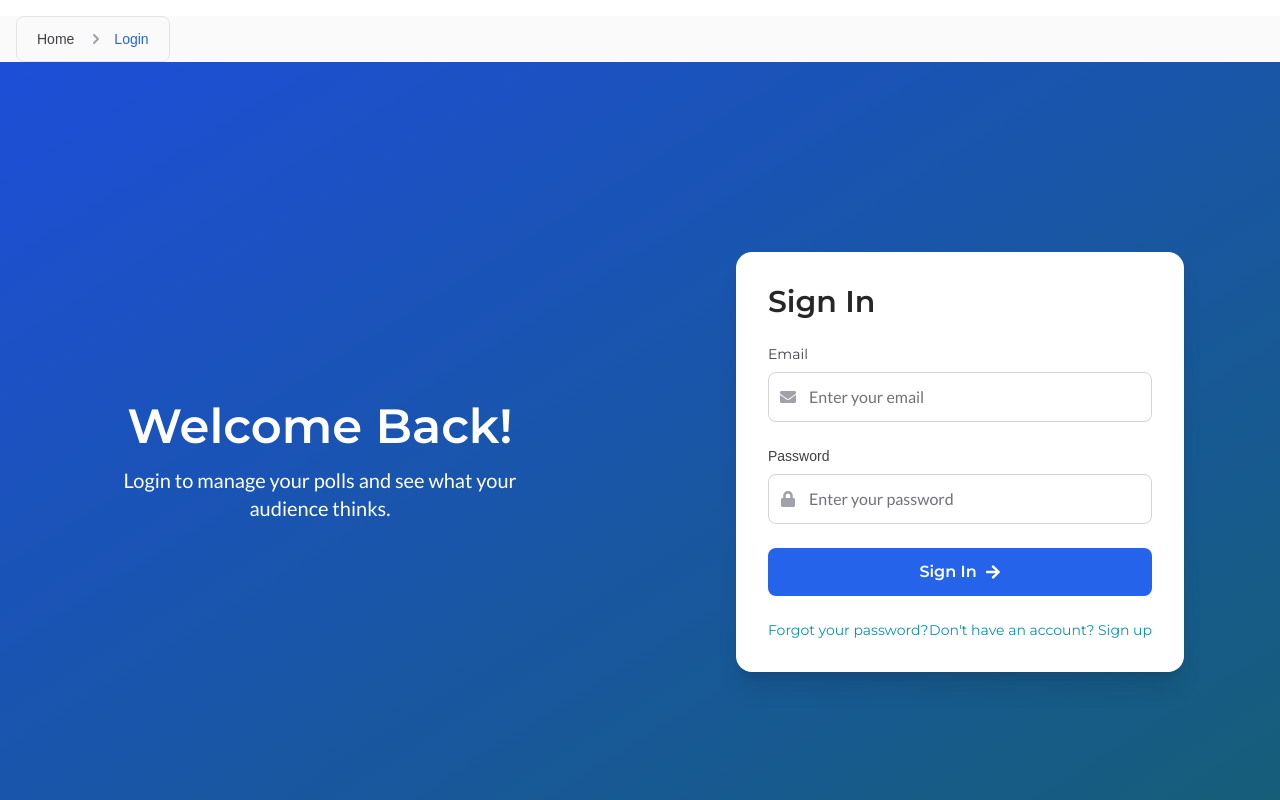
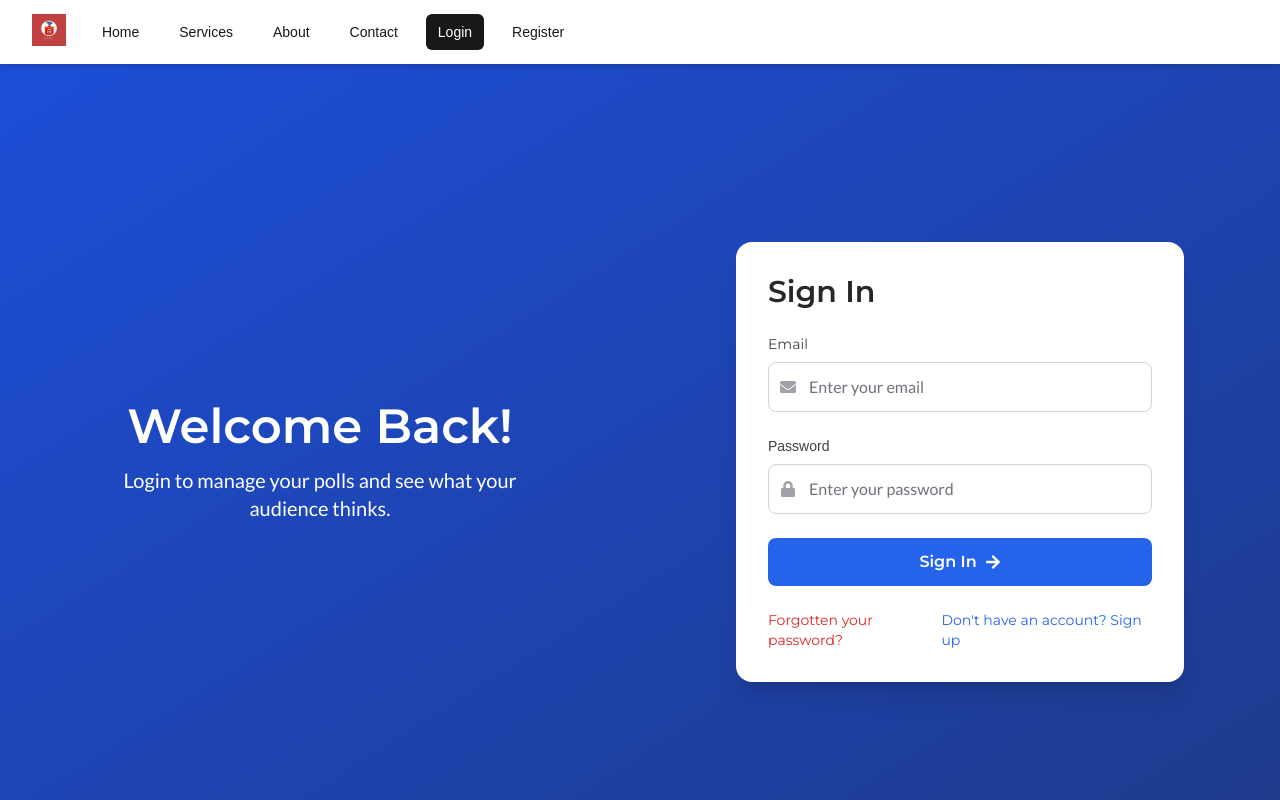
Before and after one commit to quarj0/pollproject, a React (Vite) app in the folder voting-system/: page /login in a window 1280 px wide. Shown: the top 800 px of the page. Built offline with nearby package versions, Linux system fonts and the light colour scheme.

Commit message:
added blue color

```diff
--- a/voting-system/src/App.jsx
+++ b/voting-system/src/App.jsx
@@ -40,6 +40,7 @@ import Breadcrumb from "./components/Breadcrumb";
 import EditPoll from "./components/EditPoll";
 import ContestantManagement from "./components/ContestantManagement";
 import VoteDemo from "./components/demo/VoteDemo";
+import LogoutNavbar from "./layouts/LogoutNavbar";
 
 const App = () => {
   const [authTokens, setAuthTokens] = useState(() => {
@@ -133,6 +134,9 @@ const App = () => {
               user={user}
             />
           )}
+          {!authTokens && <LogoutNavbar />}
+
+          {/* Main content */}
           <Breadcrumb />
           <div>
             <Routes>
--- a/voting-system/src/components/ContestantManagement.jsx
+++ b/voting-system/src/components/ContestantManagement.jsx
@@ -1,4 +1,4 @@
-import React, { useEffect, useState } from 'react';
+import { useEffect, useState } from 'react';
 import { useParams, useNavigate } from 'react-router-dom';
 import axiosInstance from '../apis/api';
 
--- a/voting-system/src/layouts/Login.jsx
+++ b/voting-system/src/layouts/Login.jsx
@@ -41,7 +41,7 @@ const LoginPage = ({ login }) => {
   };
 
   return (
-    <div className="flex flex-col md:flex-row min-h-screen bg-gradient-to-br from-primary-700 to-secondary-800">
+    <div className="flex flex-col md:flex-row min-h-screen bg-gradient-to-br from-primary-700 to-blue-900">
       {/* Left Section - Branding */}
       <motion.div
         initial={{ opacity: 0, x: -20 }}
@@ -49,11 +49,7 @@ const LoginPage = ({ login }) => {
         transition={{ duration: 0.5 }}
         className="w-full md:w-1/2 flex flex-col justify-center items-center p-8 text-white"
       >
-        {/* <img
-          src={votelap}
-          alt="VoteLab Logo"
-          className="w-32 h-32 md:w-48 md:h-48 object-contain mb-8"
-        /> */}
+
         <h1 className="text-4xl md:text-5xl font-bold mb-4 font-montserrat">Welcome Back!</h1>
         <p className="text-lg md:text-xl text-center max-w-md font-lato">
           Login to manage your polls and see what your audience thinks.
@@ -133,13 +129,13 @@ const LoginPage = ({ login }) => {
             <div className="flex flex-col sm:flex-row justify-between items-center mt-6 space-y-4 sm:space-y-0">
               <Link
                 to="/password/reset"
-                className="text-secondary-600 hover:text-secondary-700 text-sm font-medium transition-colors font-montserrat"
+                className="text-red-600 hover:text-red-700 text-sm font-medium transition-colors font-montserrat"
               >
-                Forgot your password?
+                Forgotten your password?
               </Link>
               <Link
                 to="/register"
-                className="text-secondary-600 hover:text-secondary-700 text-sm font-medium transition-colors font-montserrat"
+                className="text-blue-600 hover:text-blue-700 text-sm font-medium transition-colors font-montserrat"
               >
                 Don&apos;t have an account? Sign up
               </Link>
--- /dev/null
+++ b/voting-system/src/layouts/LogoutNavbar.jsx
@@ -0,0 +1,108 @@
+// Edit this Navbar for navigation after logout using tailwindcss for styling
+// the links are home, login, and register, about, services, and contact
+
+import { Disclosure } from "@headlessui/react";
+import { Bars3Icon, XMarkIcon } from "@heroicons/react/24/outline";
+import { Link, useLocation } from "react-router-dom";
+import logo from "../assets/castsure-logo.jpeg";
+
+export default function Navbar() {
+  const location = useLocation();
+
+  const navigation = [
+    {
+      name: "Home",
+      href: "/",
+      current: location.pathname === "/",
+    },
+    {
+      name: "Services",
+      href: "/services",
+      current: location.pathname === "/services",
+    },
+    {
+      name: "About",
+      href: "/about",
+      current: location.pathname === "/about",
+    },
+    {
+      name: "Contact",
+      href: "/contact",
+      current: location.pathname === "/contact",
+    },
+    {
+      name: "Login",
+      href: "/login",
+      current: location.pathname === "/login",
+    },
+    {
+      name: "Register",
+      href: "/register",
+      current: location.pathname === "/register",
+    },
+  ];
+
+  return (
+    <Disclosure
+      as="nav"
+      className="bg-white shadow-md fixed w-full z-10 top-0     "
+    >
+      {({ open }) => (
+        <>
+          <div className="max-w-7xl mx-auto px-2 sm:px-6 lg:px-8">
+            <div className="relative flex items-center justify-between h-16">
+              <div className="absolute inset-y-0 left-0 flex items-center sm:hidden">
+                {/* Mobile menu button*/}
+                <Disclosure.Button className="inline-flex items-center justify-center p-2 rounded-md text-gray-400 hover:text-white hover:bg-gray-700 focus:outline-none focus:ring-2 focus:ring-offset-2 focus:ring-offset-gray-800 focus:ring-white">
+                  <span className="sr-only">Open main menu</span>
+                  {open ? (
+                    <XMarkIcon className="block h-6 w-6" aria-hidden="true" />
+                  ) : (
+                    <Bars3Icon className="block h-6 w-6" aria-hidden="true" />
+                  )}
+                </Disclosure.Button>
+              </div>
+              <div className="flex-1 flex items-center justify-center sm:items-stretch sm:justify-start">
+                <div className="flex-shrink-0">
+                  <img className="h-8 w-auto" src={logo} alt="Castsure Logo" />
+                </div>
+                <div className="hidden sm:block sm:ml-6">
+                  <div className="flex space-x-4">
+                    {navigation.map((item) => (
+                      <Link
+                        key={item.name}
+                        to={item.href}
+                        className={`text-gray-900 hover:bg-gray-700 hover:text-white px-3 py-2 rounded-md text-sm font-medium ${
+                          item.current ? "bg-gray-900 text-white" : ""
+                        }`}
+                      >
+                        {item.name}
+                      </Link>
+                    ))}
+                  </div>
+                </div>
+              </div>
+            </div>
+          </div>
+
+          <Disclosure.Panel className="sm:hidden">
+            <div className="px-2 pt-2 pb-3 space-y-1">
+              {navigation.map((item) => (
+                <Disclosure.Button
+                  key={item.name}
+                  as={Link}
+                  to={item.href}
+                  className={`text-gray-900 hover:bg-gray-700 hover:text-white block px-3 py-2 rounded-md text-base font-medium ${
+                    item.current ? "bg-gray-900 text-white" : ""
+                  }`}
+                >
+                  {item.name}
+                </Disclosure.Button>
+              ))}
+            </div>
+          </Disclosure.Panel>
+        </>
+      )}
+    </Disclosure>
+  );
+}
--- a/voting-system/src/layouts/Navbar.jsx
+++ b/voting-system/src/layouts/Navbar.jsx
@@ -202,7 +202,7 @@ export default function Navbar({ authTokens, logout }) {
                   ) : (
                     <Link
                       to="/login"
-                      className="text-gray-700 hover:text-teal-700 font-medium transition duration-200 focus:outline-none focus:ring-2 focus:ring-teal-500 focus:ring-offset-2 rounded-md px-3 py-2"
+                      className="text-gray-700 hover:text-blue-700 font-medium transition duration-200 focus:outline-none focus:ring-2 focus:ring-blue-500 focus:ring-offset-2 rounded-md px-3 py-2"
                     >
                       Login
                     </Link>
@@ -241,8 +241,8 @@ export default function Navbar({ authTokens, logout }) {
                       to={item.href}
                       className={`${
                         item.current
-                          ? "bg-teal-800 text-white"
-                          : "text-gray-700 hover:bg-teal-700 hover:text-white"
+                          ? "bg-blue-800 text-white"
+                          : "text-gray-700 hover:bg-blue-700 hover:text-white"
                       } block rounded-md px-3 py-2 text-base font-medium transition duration-200 w-full text-left`}
                     >
                       {item.name}
--- a/voting-system/src/layouts/PaymentVerification.jsx
+++ b/voting-system/src/layouts/PaymentVerification.jsx
@@ -13,9 +13,9 @@ const PaymentCompletion = () => {
 
   useEffect(() => {
     const verifyPayment = async () => {
-      if (!reference) {
+      if (!reference || reference === 'undefined') {
         setStatus("Error");
-        setMessage("Payment reference is missing.");
+        setMessage("Invalid payment reference. Please try the payment again.");
         setLoading(false);
         return;
       }
@@ -35,19 +35,22 @@ const PaymentCompletion = () => {
           setStatus("Success!");
           setMessage(response.data.message || "Payment verified successfully.");
 
+          // Get stored payment details
+          const paymentDetails = JSON.parse(sessionStorage.getItem('paymentDetails') || '{}');
+
           // Clear payment details from session storage
           sessionStorage.removeItem('paymentDetails');
 
-          // Get redirect URL from response or default to dashboard
-          const redirectUrl = response.data.redirect_url || '/dashboard';
+          // Get redirect URL from response, stored details, or default to dashboard
+          const redirectUrl = response.data.redirect_url || paymentDetails.returnUrl || '/dashboard';
           console.log("Redirecting to:", redirectUrl);
 
           // Set loading to false before redirect
           setLoading(false);
 
-          // Redirect after a short delay
+          // Use navigate instead of window.location for React Router navigation
           setTimeout(() => {
-            window.location.href = redirectUrl;
+            navigate(redirectUrl);
           }, 2000);
         } else {
           throw new Error("Verification response not successful");
@@ -76,7 +79,7 @@ const PaymentCompletion = () => {
     };
 
     verifyPayment();
-  }, [reference]);
+  }, [reference, navigate]);
 
   const handleRetry = () => {
     setLoading(true);
```
Also changed, not shown: voting-system/src/components/ContestantsPage.jsx (+20 -16 lines), voting-system/src/components/PastPolls.jsx (+7 -7 lines), voting-system/src/layouts/PasswordReset.jsx (+7 -11 lines), voting-system/src/layouts/PasswordResetConfirm.jsx (+6 -10 lines), voting-system/src/layouts/Register.jsx (+5 -9 lines), 2 other files (tests, documents, lock files or other folders).
